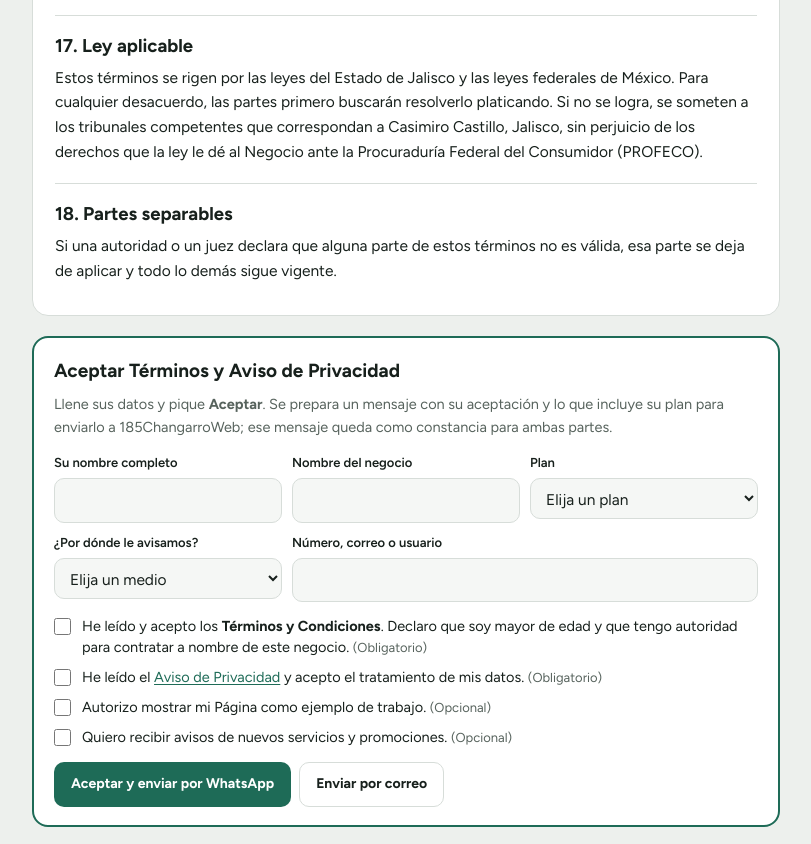
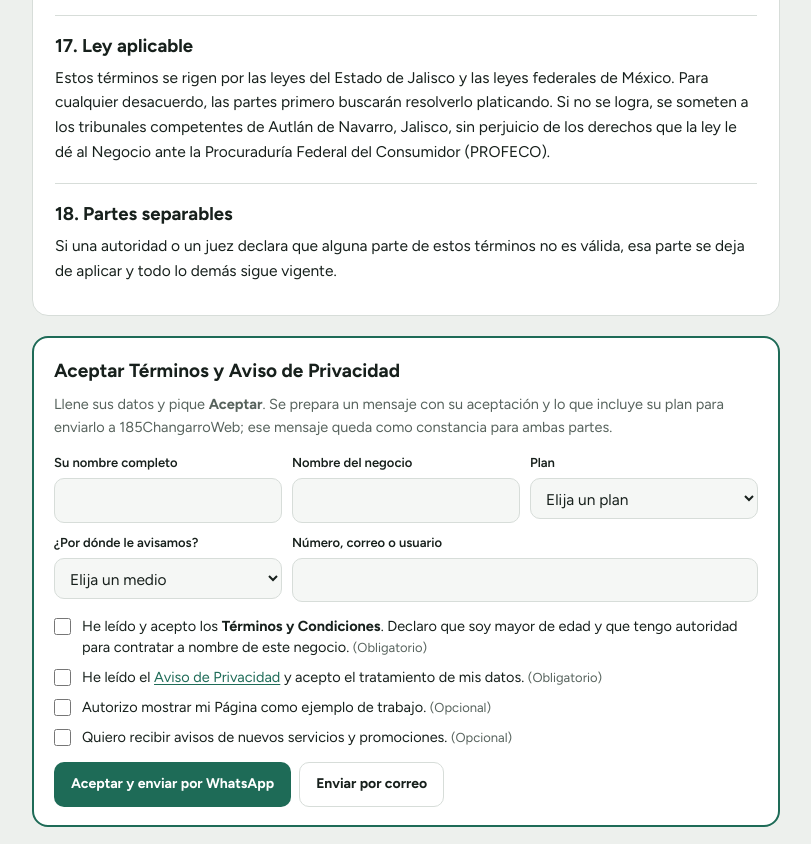
Before and after one commit to 185cw89martha11/185ChangarroWeb-PaginaOficial, a website: page public/terminos.html in a window 1280 px wide. Shown: the part 7998-8842 px from the top of the page, without its empty margins (234-1045 px from the left). Drawn offline with Linux system fonts and the light colour scheme.

Commit message:
Tribunales de Autlán de Navarro en los Términos
Co-Authored-By: Claude Opus 5.5 <noreply@anthropic.com>

```diff
--- a/public/terminos.html
+++ b/public/terminos.html
@@ -272,7 +272,7 @@
 
     <section id="ley">
       <h2>17. Ley aplicable</h2>
-      <p>Estos términos se rigen por las leyes del Estado de Jalisco y las leyes federales de México. Para cualquier desacuerdo, las partes primero buscarán resolverlo platicando. Si no se logra, se someten a los tribunales competentes que correspondan a Casimiro Castillo, Jalisco, sin perjuicio de los derechos que la ley le dé al Negocio ante la Procuraduría Federal del Consumidor (PROFECO).</p>
+      <p>Estos términos se rigen por las leyes del Estado de Jalisco y las leyes federales de México. Para cualquier desacuerdo, las partes primero buscarán resolverlo platicando. Si no se logra, se someten a los tribunales competentes de Autlán de Navarro, Jalisco, sin perjuicio de los derechos que la ley le dé al Negocio ante la Procuraduría Federal del Consumidor (PROFECO).</p>
     </section>
 
     <section id="separables">
```
Also changed, not shown: versiones/2026-09-26/terminos.html (+1 -1 lines).
